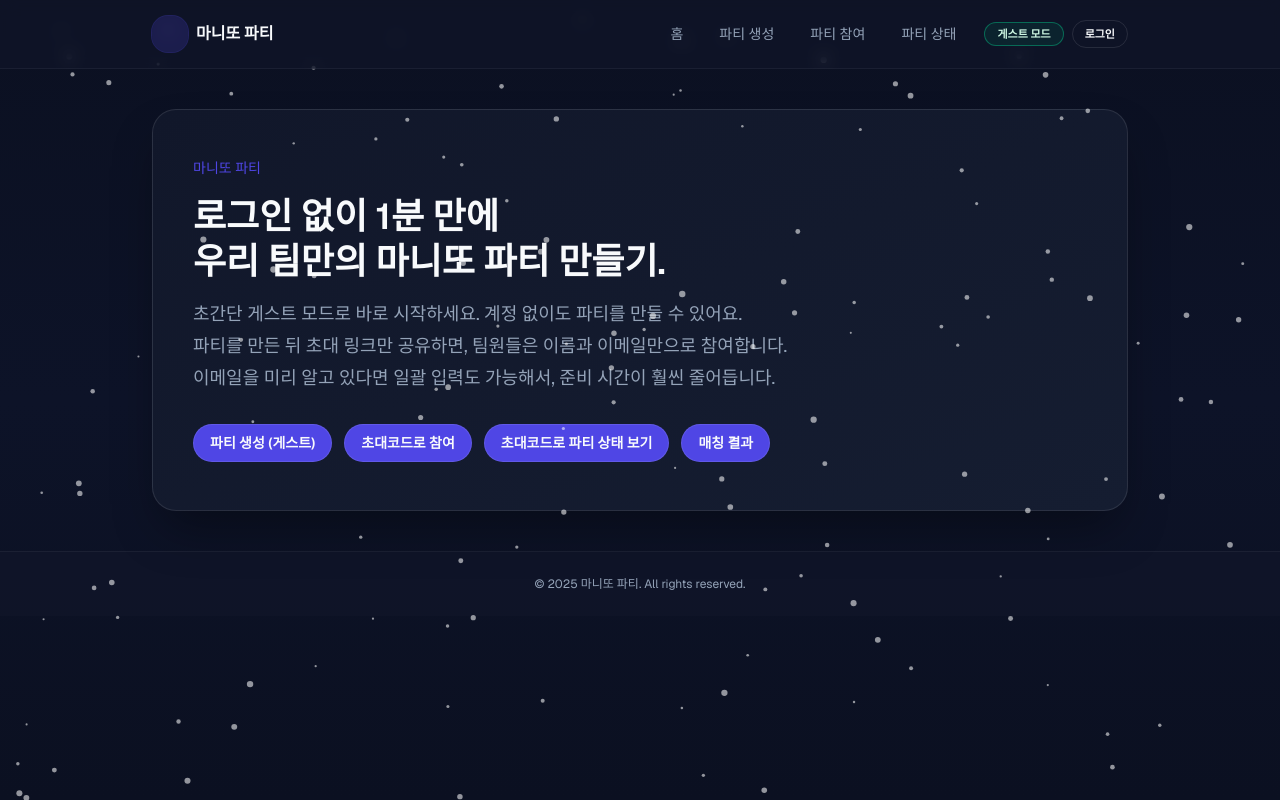
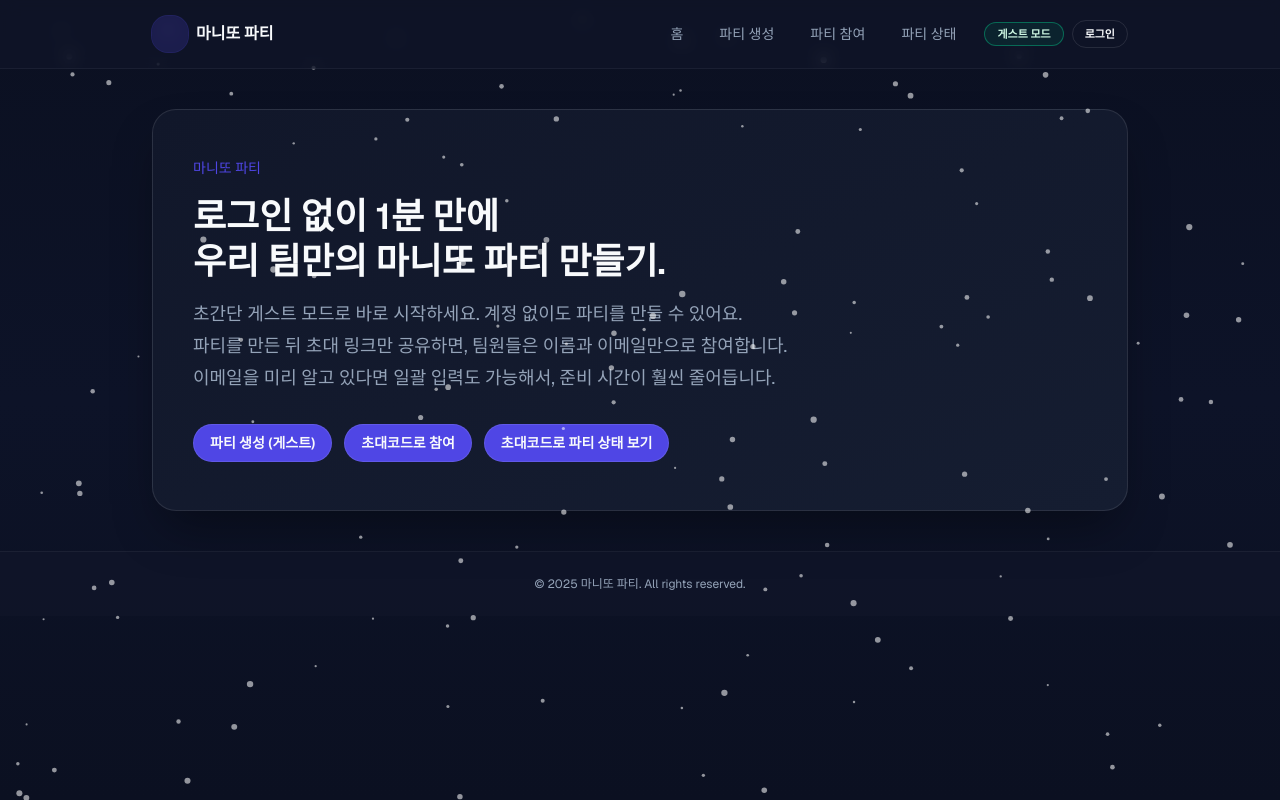
Before and after one commit to HI-JIN2/manitto-frontend, a Next.js app: page / in a window 1280 px wide. Built offline with nearby package versions, Linux system fonts and the light colour scheme; no server answers.

Commit message:
chore: 매칭 결과 제거

```diff
--- a/src/app/page.tsx
+++ b/src/app/page.tsx
@@ -8,7 +8,6 @@ const links = [
   { href: "/create", label: "파티 생성 (게스트)" },
   { href: "/join", label: "초대코드로 참여" },
   { href: "/party/invite", label: "초대코드로 파티 상태 보기" },
-  { href: "/match-result", label: "매칭 결과" },
 ];
 
 type Stats = {
```
